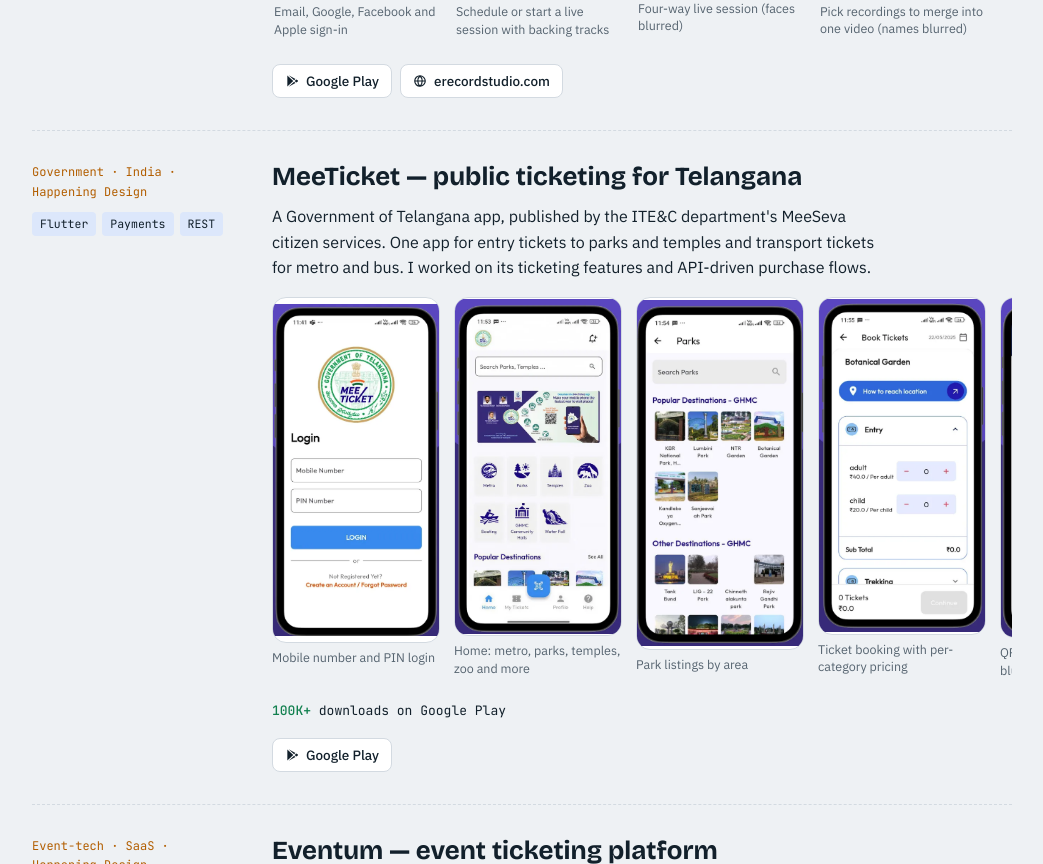
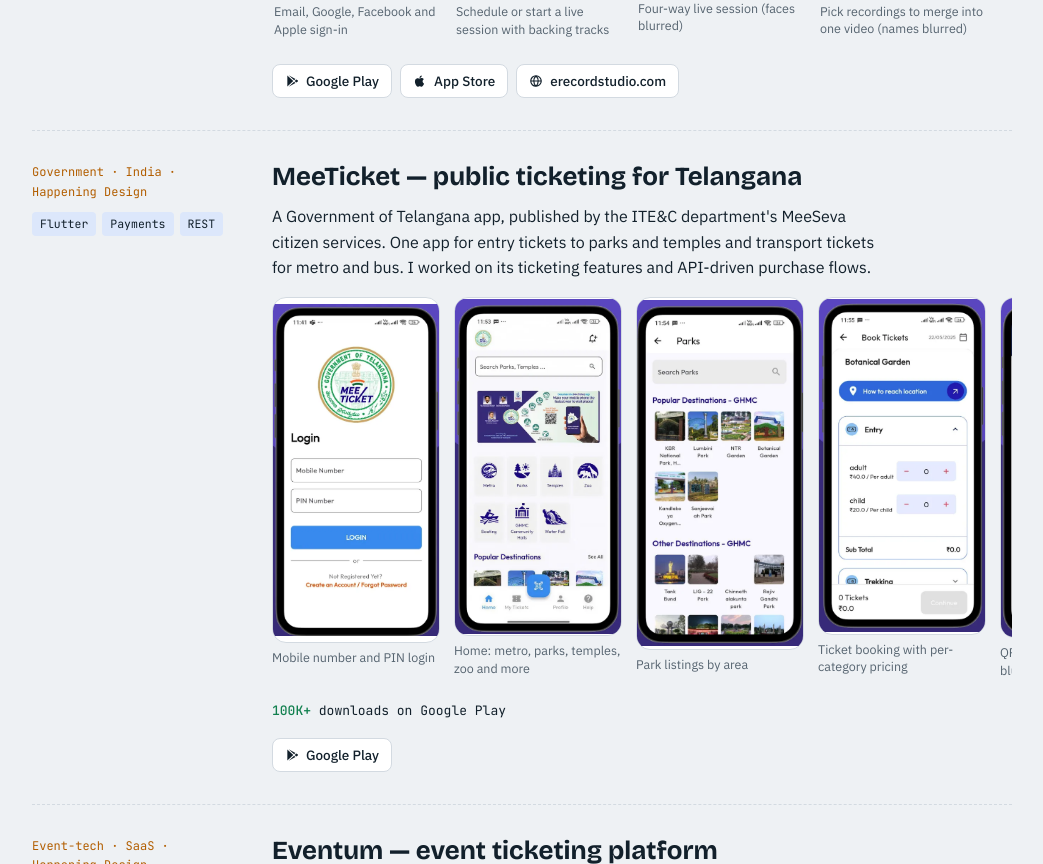
Before and after one commit to deepak-gehlot/deepak-gehlot.github.io, a plain HTML site: page index.html in a window 1280 px wide. Shown: the part 2217-3081 px from the top of the page, without its empty margins (118-1161 px from the left). Drawn offline with nearby package versions, Linux system fonts and the light colour scheme.

Commit message:
Add files via upload

```diff
--- a/index.html
+++ b/index.html
@@ -268,7 +268,7 @@
           <figure role="listitem"><button type="button" class="shot" data-cap="Four-way live session (faces blurred)"><img src="images/erecord-call.webp" alt="Four-way live session (faces blurred)" width="459" height="1000" loading="lazy" decoding="async"></button><figcaption>Four-way live session (faces blurred)</figcaption></figure>
           <figure role="listitem"><button type="button" class="shot" data-cap="Pick recordings to merge into one video (names blurred)"><img src="images/erecord-merge.webp" alt="Pick recordings to merge into one video (names blurred)" width="452" height="1000" loading="lazy" decoding="async"></button><figcaption>Pick recordings to merge into one video (names blurred)</figcaption></figure>
         </div>
-        <div class="stores"><a class="store" href="https://play.google.com/store/apps/details?id=com.erecord.erecordstudio" target="_blank" rel="noopener"><svg aria-hidden="true" width="14" height="14" viewBox="0 0 24 24"><path fill="currentColor" d="M4 2.5v19l10.2-9.5zM15.6 13.3 6.3 22l11.6-6.7zm0-2.6L17.9 8.6 6.3 2zM19.2 9.4l-2.5 2.6 2.5 2.6 2.4-1.4c.9-.5.9-1.9 0-2.4z"/></svg>Google Play</a><a class="store" href="https://erecordstudio.com/" target="_blank" rel="noopener"><svg aria-hidden="true" width="14" height="14" viewBox="0 0 24 24"><path fill="none" stroke="currentColor" stroke-width="2" d="M12 3a9 9 0 1 0 0 18 9 9 0 0 0 0-18zm-9 9h18M12 3c2.5 2.6 3.8 5.6 3.8 9s-1.3 6.4-3.8 9c-2.5-2.6-3.8-5.6-3.8-9S9.5 5.6 12 3z"/></svg>erecordstudio.com</a></div>
+        <div class="stores"><a class="store" href="https://play.google.com/store/apps/details?id=com.erecord.erecordstudio" target="_blank" rel="noopener"><svg aria-hidden="true" width="14" height="14" viewBox="0 0 24 24"><path fill="currentColor" d="M4 2.5v19l10.2-9.5zM15.6 13.3 6.3 22l11.6-6.7zm0-2.6L17.9 8.6 6.3 2zM19.2 9.4l-2.5 2.6 2.5 2.6 2.4-1.4c.9-.5.9-1.9 0-2.4z"/></svg>Google Play</a><a class="store" href="https://apps.apple.com/app/erecordstudio/id1591009291" target="_blank" rel="noopener"><svg aria-hidden="true" width="14" height="14" viewBox="0 0 24 24"><path fill="currentColor" d="M16.4 12.6c0-2.4 2-3.6 2.1-3.7-1.1-1.7-2.9-1.9-3.5-1.9-1.5-.2-2.9.9-3.7.9-.8 0-1.9-.9-3.2-.8-1.6 0-3.1 1-4 2.4-1.7 3-.4 7.4 1.2 9.8.8 1.2 1.8 2.5 3 2.4 1.2 0 1.7-.8 3.1-.8 1.5 0 1.9.8 3.2.8 1.3 0 2.2-1.2 3-2.4.9-1.4 1.3-2.7 1.3-2.8 0 0-2.5-1-2.5-3.9zM14 5.5c.7-.8 1.1-1.9 1-3-1 0-2.1.7-2.8 1.5-.6.7-1.2 1.8-1 2.9 1.1.1 2.1-.6 2.8-1.4z"/></svg>App Store</a><a class="store" href="https://erecordstudio.com/" target="_blank" rel="noopener"><svg aria-hidden="true" width="14" height="14" viewBox="0 0 24 24"><path fill="none" stroke="currentColor" stroke-width="2" d="M12 3a9 9 0 1 0 0 18 9 9 0 0 0 0-18zm-9 9h18M12 3c2.5 2.6 3.8 5.6 3.8 9s-1.3 6.4-3.8 9c-2.5-2.6-3.8-5.6-3.8-9S9.5 5.6 12 3z"/></svg>erecordstudio.com</a></div>
       </div>
     </article>
 
```
